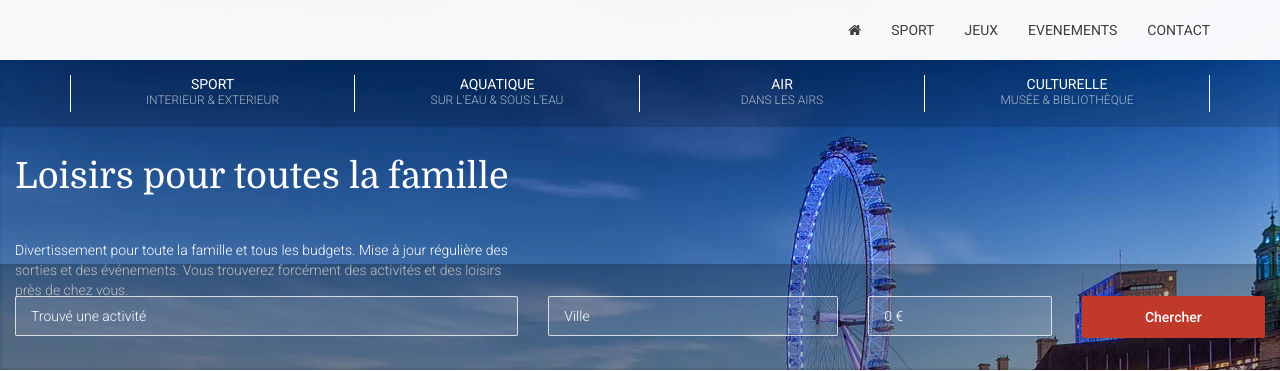
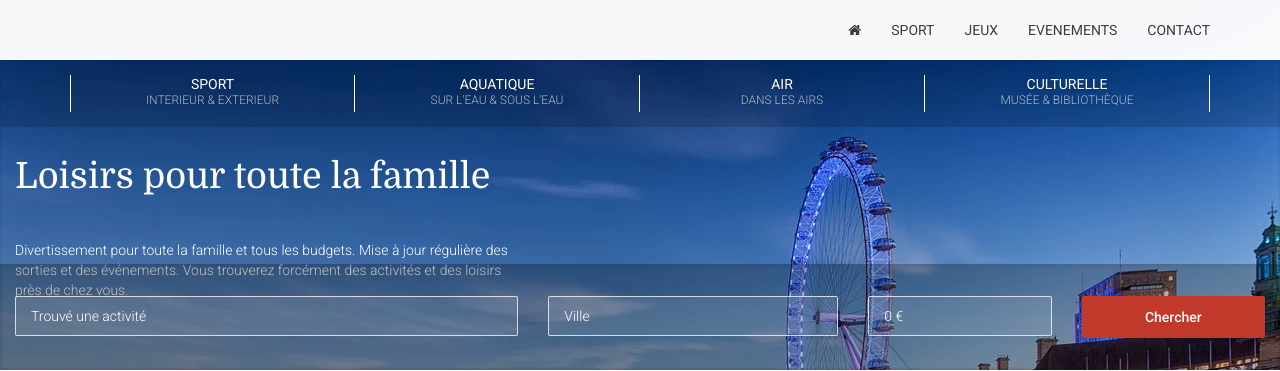
Before and after one commit to ljamel/graphql-symfony-website-cadito, a Symfony app: template templates/page/cat.html.twig in a window 1280 px wide. Shown: the top 371 px of the page. Run offline with Twig, Linux system fonts and the light colour scheme; the template is opened without the code that fills it, so the values that code supplies are empty; some libraries are stand-ins or nearby versions.

Commit message:
correction totograffe

```diff
--- a/templates/base.html.twig
+++ b/templates/base.html.twig
@@ -176,7 +176,7 @@
             <label class="toggle-nav-label" for="toggle-secondary-nav"><i class="fa fa-bars fa-lg"></i> Menu</label>
         </div><!-- .header-row -->
 
-        <h1 class="white col-md-12">Loisirs pour toutes la famille</h1>
+        <h1 class="white col-md-12">Loisirs pour toute la famille</h1>
         <p class="white col-md-5">Divertissement pour toute la famille et tous les budgets. Mise à jour régulière des sorties et des événements. Vous trouverez forcément des activités et des loisirs près de chez vous.</p>
 
         <div class="booking-row content-padding-xs">
@@ -184,7 +184,7 @@
                 <div class="row">
                     <form role="form" action="{{ path('chearch')}}" method="get">
                         <div class="col-md-5 col-sm-6">
-                            <label class="sr-only" >Trouvé une activité</label>
+                            <label class="sr-only" >Trouver une activité</label>
                             <input type="text" name="chearch"  class="form-control" placeholder="Trouvé une activité">
                         </div>
                         <div class="col-md-3 col-sm-4">
```
Also changed, not shown: composer.json (+5 -2 lines), 2 other files.
